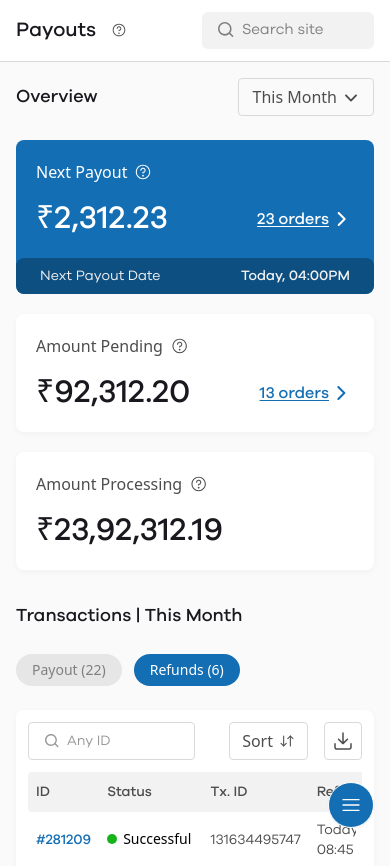
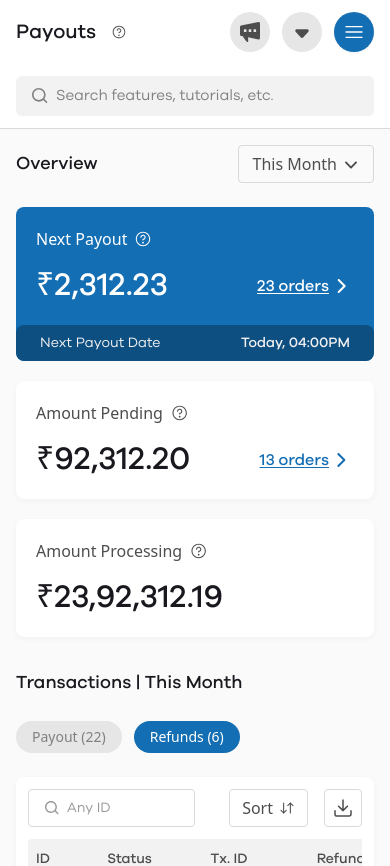
Before and after one commit to nrjdalal/mydukaan-2024, a Next.js app: page / in a window 390 px wide. Shown: the top 866 px of the page. Built offline with nearby package versions, Linux system fonts and the light colour scheme.

Commit message:
mobile menu in header

```diff
--- a/src/app/page.tsx
+++ b/src/app/page.tsx
@@ -1,21 +1,10 @@
 import { Content } from '@/components/content'
 import { Header } from '@/components/header'
 import { Nabvar } from '@/components/navbar'
-import { Sheet, SheetContent, SheetTrigger } from '@/components/ui/sheet'
-import { HamburgerMenuIcon } from '@radix-ui/react-icons'
 
 const Page = () => {
   return (
     <div className="relative grid min-h-dvh lg:grid-cols-[224px_1fr]">
-      <Sheet>
-        <SheetTrigger className="fixed bottom-4 right-4 z-50 rounded-full border border-white bg-[#146EB4] p-3 text-white shadow-sm lg:hidden">
-          <HamburgerMenuIcon className="h-5 w-5" />
-        </SheetTrigger>
-        <SheetContent className="w-max border-0 p-0 lg:hidden">
-          <Nabvar />
-        </SheetContent>
-      </Sheet>
-
       <div className="hidden lg:block">
         <Nabvar />
       </div>
--- a/src/components/content.tsx
+++ b/src/components/content.tsx
@@ -3,7 +3,7 @@ import { Transactions } from './transactions'
 
 export const Content = () => {
   return (
-    <div className="h-full w-screen bg-[#FAFAFA] p-4 pb-20 lg:w-full lg:p-8">
+    <div className="h-full w-screen bg-[#FAFAFA] p-4 lg:w-full lg:p-8">
       {/* Overview */}
       <div className="mb-6 flex w-full items-center justify-between">
         <h3 className="font-alt text-lg font-medium text-[#1a181e]">
--- a/src/components/header.tsx
+++ b/src/components/header.tsx
@@ -1,31 +1,52 @@
+import { Nabvar } from '@/components/navbar'
+import { Sheet, SheetContent, SheetTrigger } from '@/components/ui/sheet'
+import { HamburgerMenuIcon } from '@radix-ui/react-icons'
 import { Icons } from './icons'
 
 export const Header = () => {
   return (
-    <div className="sticky top-0 flex h-16 items-center justify-between gap-8 border-b border-b-[#D9D9D9] bg-white px-4 py-3 lg:px-8 xl:gap-4">
+    <div className="sticky top-0 border-b border-b-[#D9D9D9] bg-white">
+      <div className="flex h-16 items-center justify-between gap-8 px-4 py-3 lg:px-8 xl:gap-4">
         <div className="flex w-full items-center gap-4">
-        <h2 className="font-alt text-xl font-medium text-[#1A181E]">Payouts</h2>
+          <h2 className="font-alt text-xl font-medium text-[#1A181E]">
+            Payouts
+          </h2>
           <div className="flex items-center gap-1.5">
             <Icons.Help />
-          <p className="hidden font-alt text-xs text-[#4D4D4D] md:block">
+            <p className="hidden font-alt text-xs text-[#4D4D4D] sm:block">
               How it works
             </p>
           </div>
         </div>
-      <div className="flex h-full w-full items-center gap-2 rounded-md bg-[#F2F2F2] px-4">
+        <div className="hidden h-full w-full min-w-72 items-center gap-2 rounded-md bg-[#F2F2F2] px-4 md:flex">
           <Icons.Search />
-        <p className="hidden font-alt text-[15px] leading-[22px] text-[#808080] md:block">
+          <p className="font-alt text-[15px] leading-[22px] text-[#808080]">
             Search features, tutorials, etc.
           </p>
-        <p className="font-alt text-[15px] leading-[22px] text-[#808080] md:hidden">
-          Search site
-        </p>
         </div>
-      <div className="hidden h-full w-full justify-end gap-3 xl:flex">
+        <div className="flex h-full w-full justify-end gap-3">
           <div className="flex size-10 items-center justify-center gap-6 rounded-full bg-[#E6E6E6]">
             <Icons.Message />
           </div>
           <Icons.Menu />
+          <Sheet>
+            <SheetTrigger className="flex size-10 items-center justify-center rounded-full bg-[#146EB4] text-white shadow-sm lg:hidden">
+              <HamburgerMenuIcon className="h-5 w-5" />
+            </SheetTrigger>
+            <SheetContent className="w-max border-0 p-0 lg:hidden">
+              <Nabvar />
+            </SheetContent>
+          </Sheet>
+        </div>
+      </div>
+      {/* Mobile search */}
+      <div className="flex h-16 items-center justify-between px-4 py-3 md:hidden">
+        <div className="flex h-full w-full items-center gap-2 rounded-md bg-[#F2F2F2] px-4">
+          <Icons.Search />
+          <p className="font-alt text-[15px] leading-[22px] text-[#808080]">
+            Search features, tutorials, etc.
+          </p>
+        </div>
       </div>
     </div>
   )
```
Lines whose indentation alone changed are shown as unchanged.
